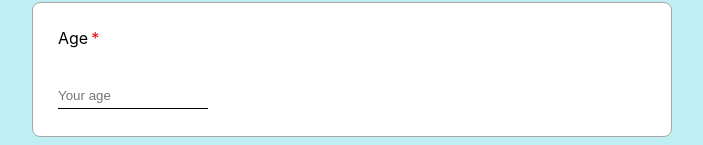
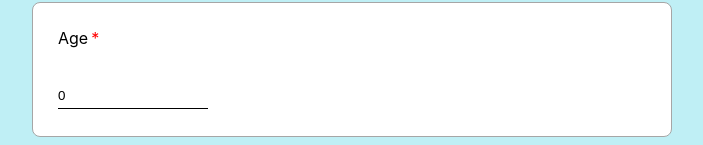
Before and after one commit to deekshithmd/sop-generation-tool, a React (Create React App) app: page / in a window 1280 px wide. Shown: the part 611-756 px from the top of the page, without its empty margins (288-991 px from the left). Built offline with nearby package versions, Linux system fonts and the light colour scheme.

Commit message:
completed final page

```diff
--- a/src/components/FormComponent/index.jsx
+++ b/src/components/FormComponent/index.jsx
@@ -23,32 +23,13 @@ import {
 } from "../ComponentList";
 import Warning from "../../assets/warning.png";
 import { validateEmail, checkFormData, sendEmail } from "../../helpers";
+import { initialFormState } from "../../config";
 
 export const FormComponent = () => {
     const [showForm, setShowForm] = useState(true);
     const [isFormCompleted, setIsFormCompleted] = useState(false);
     const [isFormSubmittedOnce, setIsFormSubmittedOnce] = useState(false);
-    const [formData, setFormData] = useState({
-        email: { value: "", isFocussed: false },
-        name: { value: "", isFocussed: false },
-        age: { value: 0, isFocussed: false },
-        qualification: { value: "", isFocussed: false },
-        institute: { value: "", isFocussed: false },
-        field: { value: "", isFocussed: false },
-        experience: { value: "", isFocussed: false },
-        institutecanada: { value: "", isFocussed: false },
-        programcanada: { value: "", isFocussed: false },
-        countryorigin: { value: "", isFocussed: false },
-        goals: { value: "", isFocussed: false },
-        listening: { value: "", isFocussed: false },
-        reading: { value: "", isFocussed: false },
-        speaking: { value: "", isFocussed: false },
-        writing: { value: "", isFocussed: false },
-        firsttution: { value: "no", isFocussed: false },
-        tutionfees: { value: "", isFocussed: false },
-        gic: { value: "no", isFocussed: false },
-        gicpay: { value: "", isFocussed: false },
-    });
+    const [formData, setFormData] = useState(initialFormState);
     const formRef = useRef(null);
 
     const handleSubmit = async (e) => {
@@ -64,7 +45,7 @@ export const FormComponent = () => {
                     left: 0,
                     behavior: "smooth",
                 });
-                formRef?.current?.reset();
+                setFormData(initialFormState);
             }
         } else {
             setIsFormSubmittedOnce(true);
@@ -110,6 +91,8 @@ export const FormComponent = () => {
                 <Span fontSize="32px" fontWeight="500">
                     Customized SOP Generator
                 </Span>
+                {showForm ? (
+                    <>
                         <Span padding="14px 25px">
                             Fill this questionnaire for the student. After submitting, you will
                             receive an email at the email address that you have provided with a
@@ -123,8 +106,25 @@ export const FormComponent = () => {
                                 <WarningText>Fill all compulsory fields</WarningText>
                             </WarningContainer>
                         )}
+                    </>
+                ) : (
+                    <>
+                        <Span padding="14px 25px">
+                            Thanks for using our customized SOP Generator. You will receive a
+                            customized SOP on the email you provided in this form. Feel free to
+                            use and edit it as you see fit.
+                        </Span>
+                        <Span padding="14px 25px">
+                            Good luck with your application!
+                        </Span>
+                        <Span padding="14px 25px">
+                            <a href="/" onClick={() => setShowForm(true)}>Submit another response</a>
+                        </Span>
+                    </>
+                )}
+
             </InfoContainer>
-            {showForm ? (
+            {showForm && (
                 <Form onSubmit={handleSubmit}>
                     <InputContainer border={checkIsFieldValid("email") ? "red" : ""}>
                         <Label>
@@ -134,6 +134,7 @@ export const FormComponent = () => {
                             <Input
                                 type="email"
                                 name="email"
+                                value={formData["email"].value}
                                 placeholder="Your email address"
                                 width="300px"
                                 className="border"
@@ -165,6 +166,7 @@ export const FormComponent = () => {
                                 name="name"
                                 placeholder="Your full name"
                                 width="300px"
+                                value={formData["name"].value}
                                 onChange={handleDataChange}
                                 borderBottom={checkIsFieldValid("name") ? "red" : "black"}
                                 onFocus={() =>
@@ -199,6 +201,7 @@ export const FormComponent = () => {
                                 name="age"
                                 placeholder="Your age"
                                 width="150px"
+                                value={formData["age"].value}
                                 onChange={handleDataChange}
                                 borderBottom={
                                     formData["age"].isFocussed && formData["age"].value === 0
@@ -250,6 +253,7 @@ export const FormComponent = () => {
                                 name="institute"
                                 placeholder="Your answer"
                                 width="300px"
+                                value={formData["institute"].value}
                                 onChange={handleDataChange}
                                 borderBottom={checkIsFieldValid("institute") ? "red" : "black"}
                                 onFocus={() =>
@@ -283,6 +287,7 @@ export const FormComponent = () => {
                                 name="field"
                                 placeholder="Your answer"
                                 width="300px"
+                                value={formData["field"].value}
                                 onChange={handleDataChange}
                                 borderBottom={checkIsFieldValid("field") ? "red" : "black"}
                                 onFocus={() =>
@@ -325,6 +330,7 @@ export const FormComponent = () => {
                                 name="experience"
                                 placeholder="Your answer"
                                 width="100%"
+                                value={formData["experience"].value}
                                 onChange={handleDataChange}
                                 borderBottom={checkIsFieldValid("experience") ? "red" : "black"}
                                 onFocus={() =>
@@ -361,6 +367,7 @@ export const FormComponent = () => {
                                 name="institutecanada"
                                 placeholder="Your answer"
                                 width="300px"
+                                value={formData["institutecanada"].value}
                                 onChange={handleDataChange}
                                 borderBottom={
                                     checkIsFieldValid("institutecanada") ? "red" : "black"
@@ -401,6 +408,7 @@ export const FormComponent = () => {
                                 name="programcanada"
                                 placeholder="Your answer"
                                 width="300px"
+                                value={formData["programcanada"].value}
                                 onChange={handleDataChange}
                                 borderBottom={
                                     checkIsFieldValid("programcanada") ? "red" : "black"
@@ -441,6 +449,7 @@ export const FormComponent = () => {
                                 name="countryorigin"
                                 placeholder="Your answer"
                                 width="300px"
+                                value={formData["countryorigin"].value}
                                 onChange={handleDataChange}
                                 borderBottom={
                                     checkIsFieldValid("countryorigin") ? "red" : "black"
@@ -479,6 +488,7 @@ export const FormComponent = () => {
                                 name="goals"
                                 placeholder="Your answer"
                                 width="300px"
+                                value={formData["goals"].value}
                                 onChange={handleDataChange}
                                 borderBottom={checkIsFieldValid("goals") ? "red" : "black"}
                                 onFocus={() =>
@@ -507,6 +517,7 @@ export const FormComponent = () => {
                                 name="listening"
                                 placeholder="Your answer"
                                 width="300px"
+                                value={formData["listening"].value}
                                 onChange={handleDataChange}
                                 borderBottom={checkIsFieldValid("listening") ? "red" : "black"}
                                 onFocus={() =>
@@ -540,6 +551,7 @@ export const FormComponent = () => {
                                 name="reading"
                                 placeholder="Your answer"
                                 width="300px"
+                                value={formData["reading"].value}
                                 onChange={handleDataChange}
                                 borderBottom={checkIsFieldValid("reading") ? "red" : "black"}
                                 onFocus={() =>
@@ -570,6 +582,7 @@ export const FormComponent = () => {
                                 name="speaking"
                                 placeholder="Your answer"
                                 width="300px"
+                                value={formData["speaking"].value}
                                 onChange={handleDataChange}
                                 borderBottom={checkIsFieldValid("speaking") ? "red" : "black"}
                                 onFocus={() =>
@@ -603,6 +616,7 @@ export const FormComponent = () => {
                                 name="writing"
                                 placeholder="Your answer"
                                 width="300px"
+                                value={formData["writing"].value}
                                 onChange={handleDataChange}
                                 borderBottom={checkIsFieldValid("writing") ? "red" : "black"}
                                 onFocus={() =>
@@ -660,6 +674,7 @@ export const FormComponent = () => {
                                 name="tutionfees"
                                 placeholder="Your answer"
                                 width="300px"
+                                value={formData["tutionfees"].value}
                                 onChange={handleDataChange}
                                 borderBottom={checkIsFieldValid("tutionfees") ? "red" : "black"}
                                 onFocus={() =>
@@ -714,6 +729,7 @@ export const FormComponent = () => {
                                 name="gicpay"
                                 placeholder="Your answer"
                                 width="300px"
+                                value={formData["gicpay"].value}
                                 onChange={handleDataChange}
                                 borderBottom={checkIsFieldValid("gicpay") ? "red" : "black"}
                                 onFocus={() =>
@@ -748,11 +764,6 @@ export const FormComponent = () => {
                         </Button>
                     </BottomRow>
                 </Form>
-            ) : (
-                <InputContainer>
-                    Would you like to submit another response?{" "}
-                    <button onClick={() => setShowForm(true)}>click here</button>
-                </InputContainer>
             )}
         </Container>
     );
--- /dev/null
+++ b/src/config/index.js
@@ -0,0 +1,21 @@
+export const initialFormState = {
+    email: { value: "", isFocussed: false },
+    name: { value: "", isFocussed: false },
+    age: { value: 0, isFocussed: false },
+    qualification: { value: "", isFocussed: false },
+    institute: { value: "", isFocussed: false },
+    field: { value: "", isFocussed: false },
+    experience: { value: "", isFocussed: false },
+    institutecanada: { value: "", isFocussed: false },
+    programcanada: { value: "", isFocussed: false },
+    countryorigin: { value: "", isFocussed: false },
+    goals: { value: "", isFocussed: false },
+    listening: { value: "", isFocussed: false },
+    reading: { value: "", isFocussed: false },
+    speaking: { value: "", isFocussed: false },
+    writing: { value: "", isFocussed: false },
+    firsttution: { value: "no", isFocussed: false },
+    tutionfees: { value: "", isFocussed: false },
+    gic: { value: "no", isFocussed: false },
+    gicpay: { value: "", isFocussed: false },
+}
```
Lines whose indentation alone changed are shown as unchanged.
